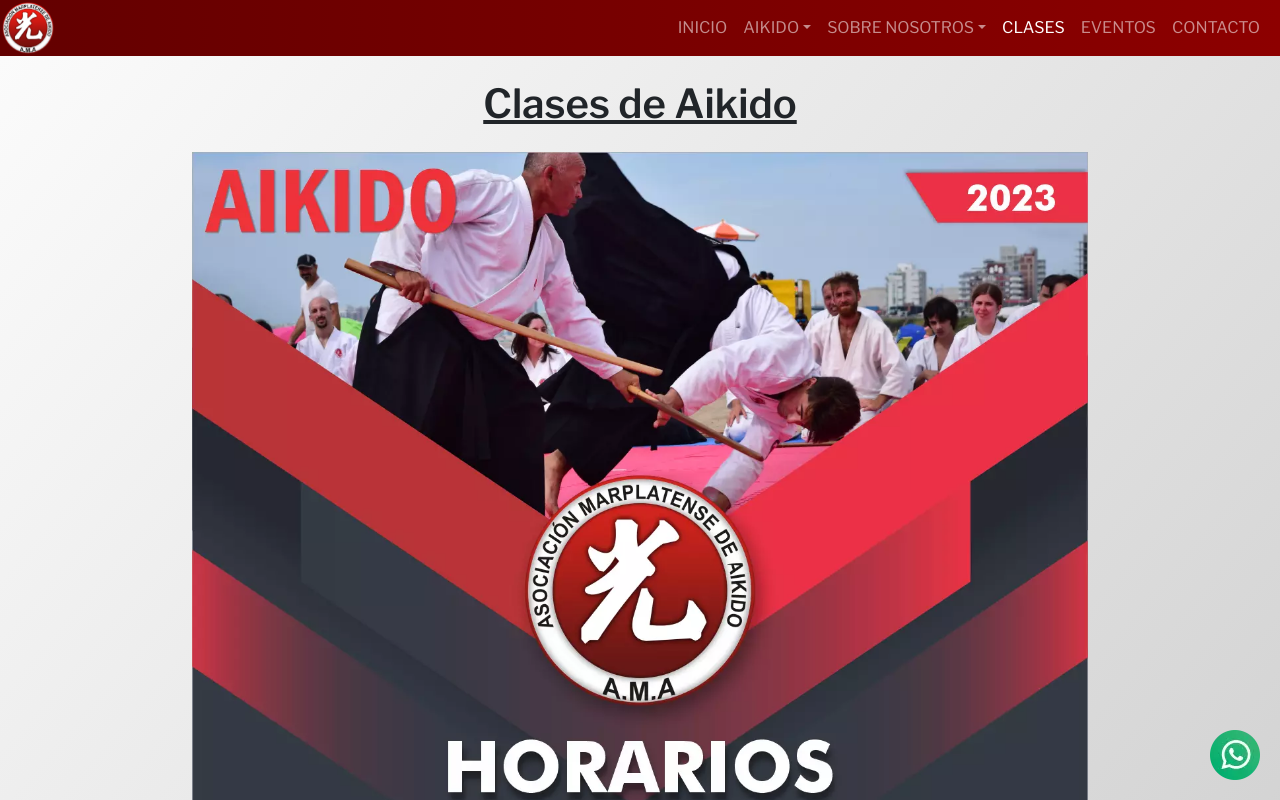
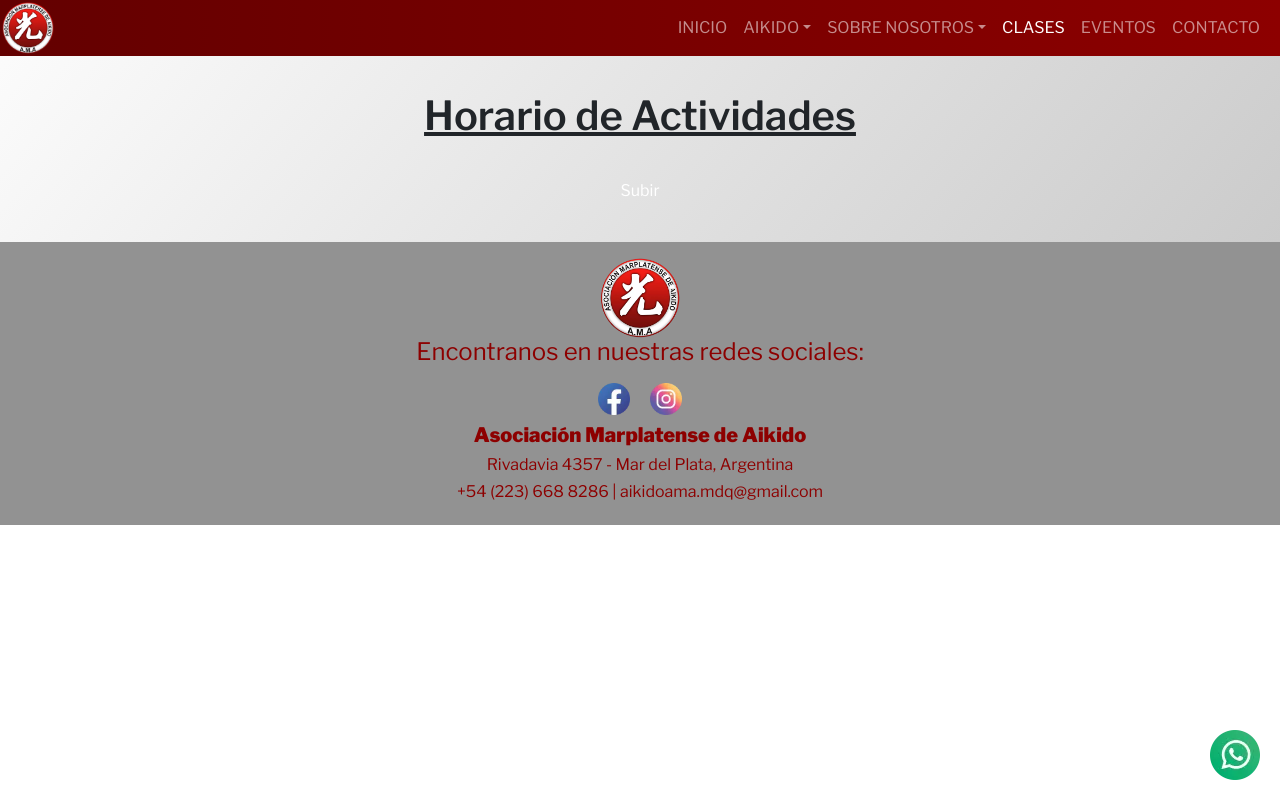
Before and after one commit to Flarien/SitioWeb_AMA, a website: page pages/clases.html in a window 1280 px wide. Shown: the top 800 px of the page. Drawn offline with nearby package versions, Linux system fonts and the light colour scheme.

Commit message:
Solucionado margin/padding background

```diff
--- a/pages/clases.html
+++ b/pages/clases.html
@@ -9,7 +9,7 @@
 	<link rel="stylesheet" href="../css/estilos.css"/>
 	<title>Aikido A.M.A. - Horario de Clases</title>
 	<meta name="description" content="Conocé un poco más sobre el Arte Marcial de la Paz">
-	<meta name="keywords" content="Aikido, Mar del Plata, Argentina, Marplatense, Arte Marcial, Clases, Adultos, Adolescentes, Niños, Dojo">
+	<meta name="keywords" content="Aikido, Taekwondo, Ninjutsu, Mar del Plata, Argentina, Marplatense, Arte Marcial, Japón, Corea del Sur, Korea, Clases, Adultos, Adolescentes, Niños, Dojo, Horarios, Actividades">
 </head>
 
 <body>
@@ -53,8 +53,9 @@
 
 	<main>
 		<div class="contenido">
-			<h1>Clases de Aikido</h1>
-			<img class="img" src="../assets/afichehorarios2023.webp" alt="horarios de las clases de Aikido">
+			<h1>Horario de Actividades</h1>
+
+<!-- Grilla de horarios -->
 		</div>
 
 <!-- Botón de WhatsApp fixed -->
--- a/scss/_general.scss
+++ b/scss/_general.scss
@@ -11,7 +11,7 @@
 
 //Estilo general
 
-body{
+.estiloGral{
   font-family: 'Libre Franklin', sans-serif;
   background-image: $backgroundGradient;
 }
--- a/scss/_header.scss
+++ b/scss/_header.scss
@@ -1,7 +1,5 @@
 
 header{
-  margin-bottom: 5em;
-
   nav{
     color: $colorEnlaces;
     padding: 0;
--- a/scss/_main.scss
+++ b/scss/_main.scss
@@ -8,6 +8,7 @@
     text-decoration: underline ;
     text-align: center;
     font-weight: 600;
+    padding-top: 1.5em;
 
     @include quiebre (tablet){
       font-weight: 400;
```
Also changed, not shown: index.html (+2 -0 lines), pages/contacto.html (+1 -2 lines), css/estilos.css.
